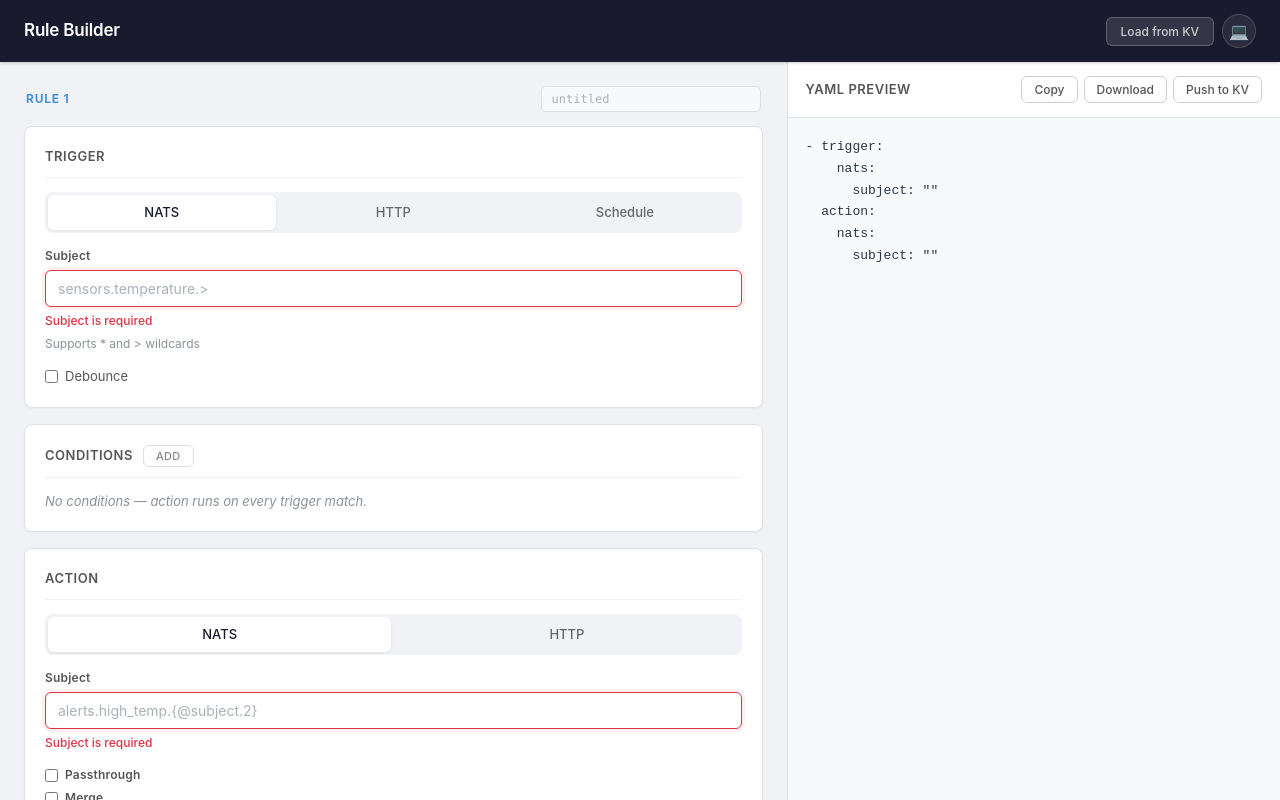
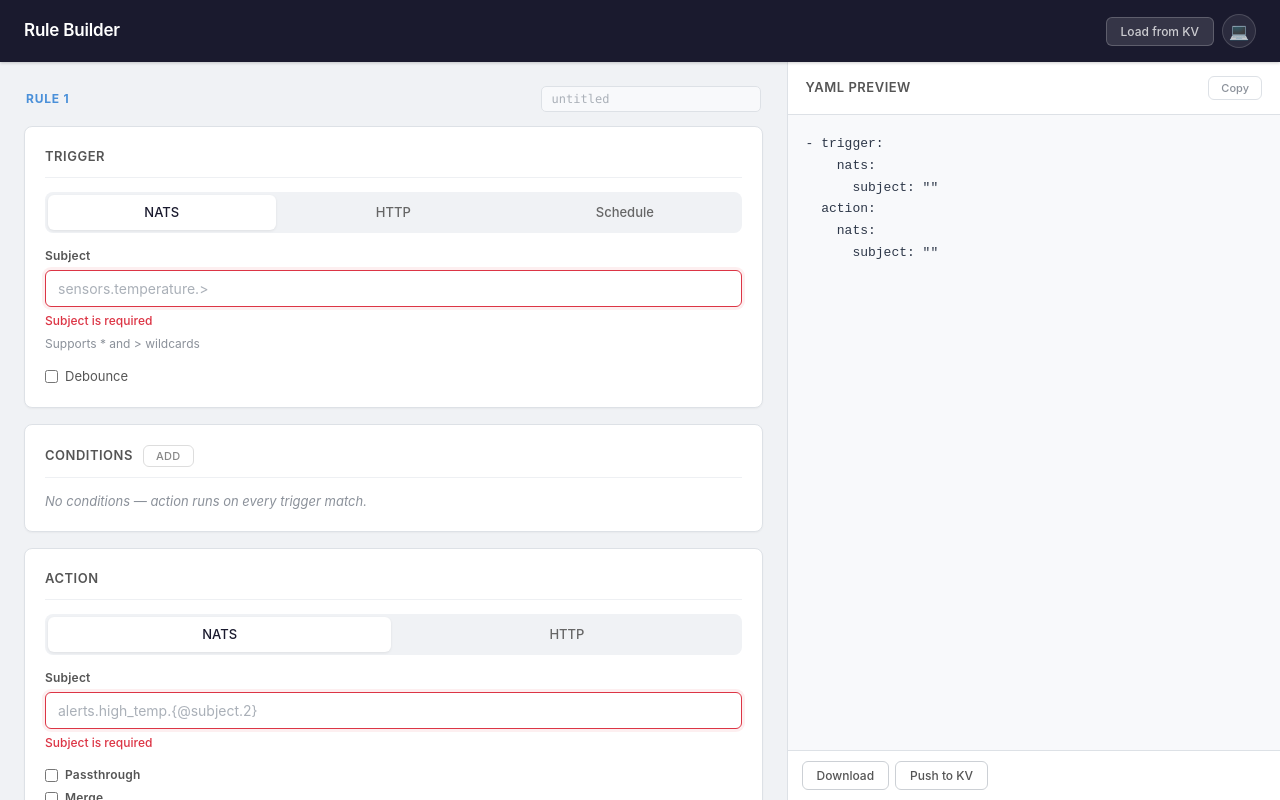
Before and after one commit to skeeeon/rule-router, a Vue app in the folder web/: page / in a window 1280 px wide. Built offline with nearby package versions, Linux system fonts and the light colour scheme.

Commit message:
re-organized buttons on yaml preview

```diff
--- a/web/src/components/YamlPreview.vue
+++ b/web/src/components/YamlPreview.vue
@@ -9,6 +9,7 @@ const emit = defineEmits(['push', 'push-all'])
 
 const activeTab = ref(0)
 const copied = ref(false)
+const hasMultiple = computed(() => props.files.length > 1)
 
 const activeFile = computed(() => props.files[activeTab.value] || props.files[0])
 
@@ -72,23 +73,16 @@ function pushAll() {
 
 <template>
   <div class="yaml-preview">
+    <!-- Header: title + copy -->
     <div class="preview-header">
       <h2>YAML Preview</h2>
-      <div class="preview-actions">
-        <button @click="copyToClipboard" :class="{ success: copied }">
-          {{ copied ? 'Copied' : 'Copy' }}
-        </button>
-        <button @click="download">Download</button>
-        <template v-if="files.length > 1">
-          <button @click="downloadAll">Download All</button>
-          <button @click="pushAll">Push All</button>
-        </template>
-        <button @click="pushFile">Push to KV</button>
-      </div>
+      <button class="copy-btn" @click="copyToClipboard" :class="{ success: copied }">
+        {{ copied ? 'Copied' : 'Copy' }}
+      </button>
     </div>
 
     <!-- File tabs -->
-    <div v-if="files.length > 1" class="preview-tabs">
+    <div v-if="hasMultiple" class="preview-tabs">
       <button
         v-for="(f, i) in files"
         :key="f.file"
@@ -100,6 +94,20 @@ function pushAll() {
       </button>
     </div>
 
+    <!-- YAML content -->
     <pre class="yaml-code"><code>{{ activeFile?.yaml || '# Build a rule to see the YAML preview' }}</code></pre>
+
+    <!-- Action toolbar -->
+    <div class="preview-toolbar">
+      <div class="toolbar-group">
+        <button @click="download">Download</button>
+        <button @click="pushFile">Push to KV</button>
+      </div>
+      <div v-if="hasMultiple" class="toolbar-group">
+        <span class="toolbar-divider"></span>
+        <button @click="downloadAll">Download All</button>
+        <button @click="pushAll">Push All</button>
+      </div>
+    </div>
   </div>
 </template>
--- a/web/src/style.css
+++ b/web/src/style.css
@@ -831,19 +831,50 @@ button:disabled {
   margin: 0;
 }
 
-.preview-actions {
+.copy-btn {
+  padding: 4px 12px;
+  font-size: 11px;
+  border-color: var(--border);
+  color: var(--text-muted);
+}
+
+.copy-btn:hover {
+  color: var(--text-secondary);
+}
+
+.copy-btn.success {
+  color: var(--success);
+  border-color: var(--success);
+}
+
+/* Action toolbar at bottom of preview */
+.preview-toolbar {
   display: flex;
+  align-items: center;
+  gap: 6px;
+  padding: 10px 14px;
+  border-top: 1px solid var(--border);
+  background: var(--bg-surface);
+  flex-shrink: 0;
+  flex-wrap: wrap;
+}
+
+.toolbar-group {
+  display: flex;
+  align-items: center;
   gap: 6px;
 }
 
-.preview-actions button {
-  padding: 5px 12px;
-  font-size: 12px;
+.toolbar-divider {
+  width: 1px;
+  height: 20px;
+  background: var(--border);
+  margin: 0 4px;
 }
 
-.preview-actions button.success {
-  color: var(--success);
-  border-color: var(--success);
+.preview-toolbar button {
+  padding: 6px 14px;
+  font-size: 12px;
 }
 
 /* File tabs in preview */
@@ -1303,12 +1334,21 @@ button:disabled {
     max-width: calc(100vw - 32px);
   }
 
-  .preview-actions {
-    flex-wrap: wrap;
+  .preview-toolbar {
+    display: grid;
+    grid-template-columns: 1fr 1fr;
+    gap: 6px;
   }
 
-  .preview-actions button {
-    flex: 1;
+  .toolbar-group {
+    display: contents;
+  }
+
+  .toolbar-divider {
+    display: none;
+  }
+
+  .preview-toolbar button {
     text-align: center;
   }
 }
```
